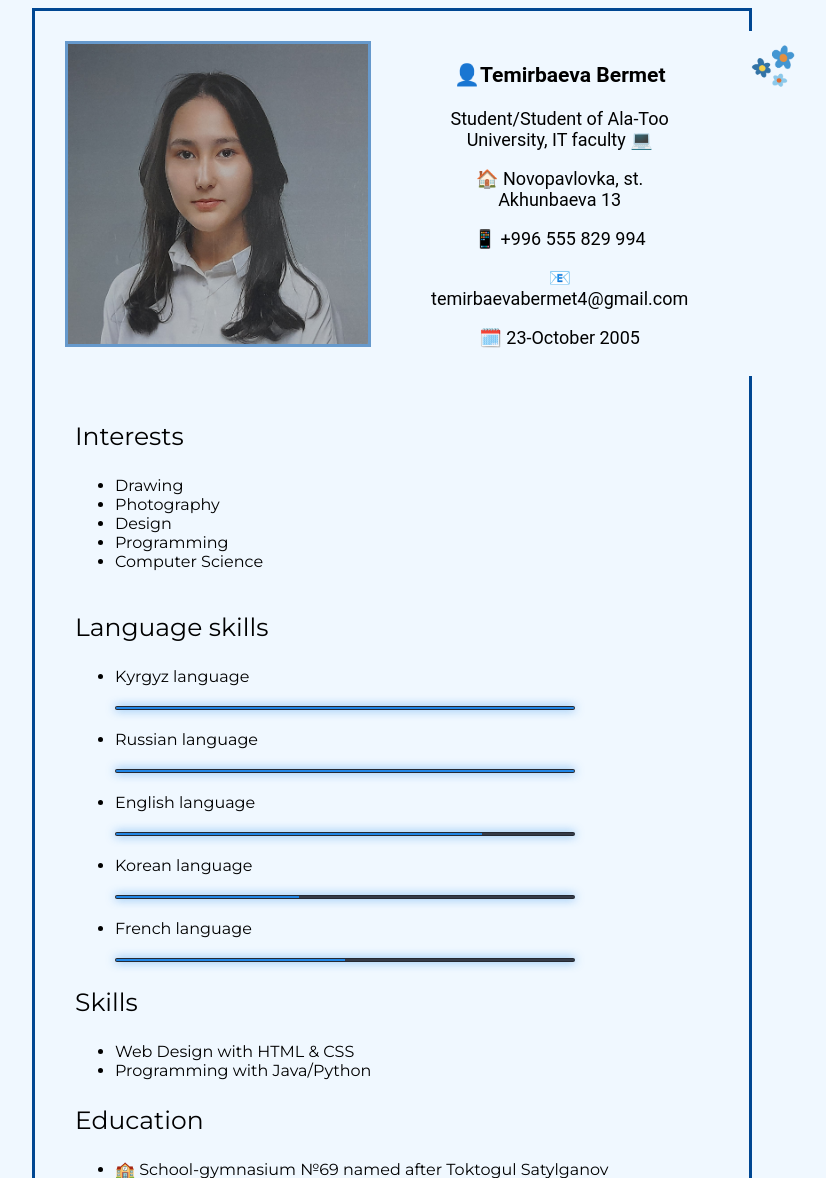
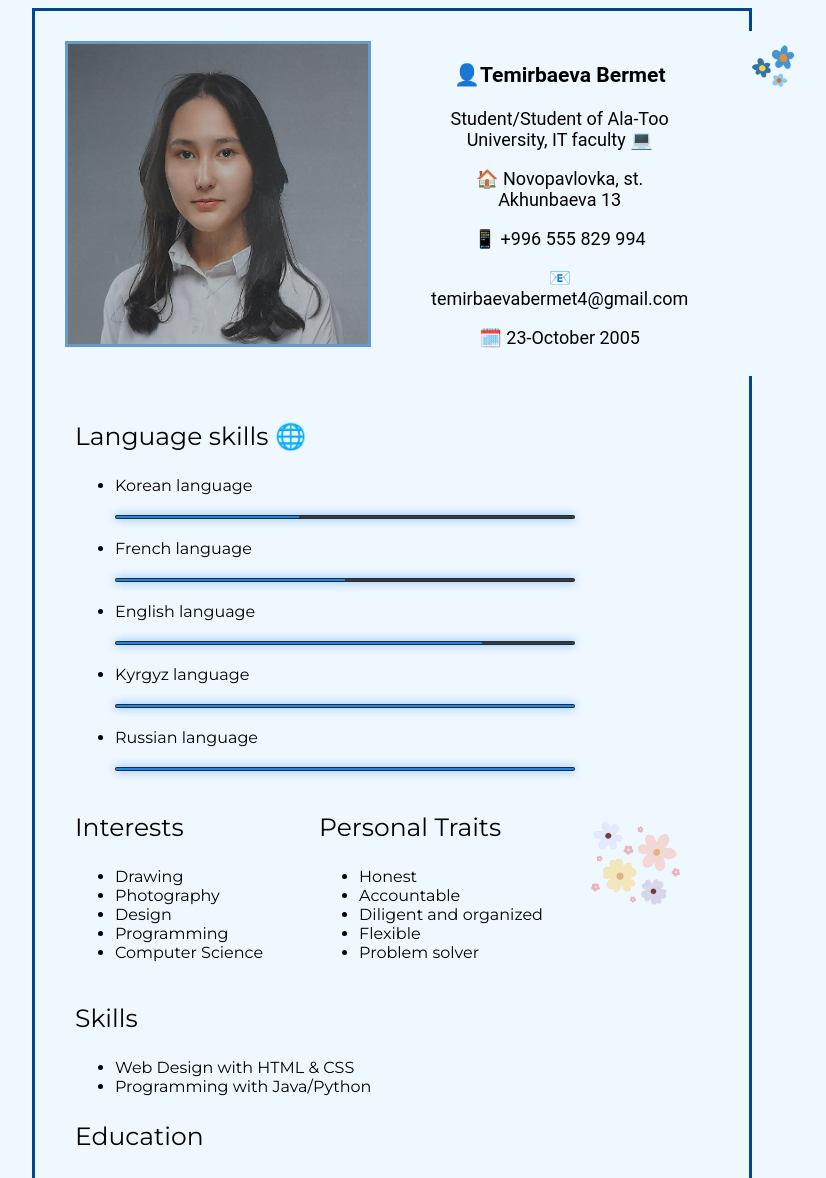
Before and after one commit to temirbaevabermet/https---github.com-temirbaevabermet-CV-web-page, a plain HTML site: page index.html in a window 1280 px wide. Shown: the top 1178 px of the page, without its empty margins (248-1074 px from the left). Drawn offline with Linux system fonts and the light colour scheme.

Commit message:
qualities added

```diff
--- a/css/style.css
+++ b/css/style.css
@@ -183,3 +183,8 @@
 		width: 50%;
 	}
 }
+.flowers{
+    width: 150px;
+    height: auto;
+    margin-right: 40px;
+}
--- a/index.html
+++ b/index.html
@@ -30,9 +30,20 @@
             <img src="img\giphy.gif" alt="flower photo" class="flowerPhoto">
         </article>
     </section>
+    <div class="skills">
+        <p class="head montserrat">Language skills 🌐</p>
+        <ul class="montserrat">
+            <li>Korean language</li><span class="bar"><span class="korean"></span></span>
+            <li>French language</li><span class="bar"><span class="french"></span></span>
+            <li>English language</li><span class="bar"><span class="english"></span></span>
+            <li>Kyrgyz language </li><span class="bar"><span class="kyrgyz"></span></span>
+            <li>Russian language</li><span class="bar"><span class="russian"></span></span>
+        </ul>
+
+    </div>
     <div class="skillStyle">
         <div>
-            <p class="head montserrat margin">Interests</p>
+            <p class="head montserrat margin">Interests </p>
             <ul class="montserrat margin">
                 <li>Drawing</li>
                 <li>Photography</li>
@@ -41,20 +52,21 @@
                 <li>Computer Science</li>
             </ul>
         </div>
+        <div>
+            <p class="head montserrat margin">Personal Traits</p>
+            <ul class="montserrat margin">
+                <li>Honest</li>
+                <li>Accountable</li>
+                <li>Diligent and organized</li>
+                <li>Flexible</li>
+                <li>Problem solver</li>
+            </ul>
+        </div>
+        <div><img src="img\flowersGiphy.gif" alt="flower photo" class="flowers"></div>
 
     </div>
 
-    <div class="skills">
-        <p class="head montserrat">Language skills</p>
-        <ul class="montserrat">
-            <li>Kyrgyz language</li><span class="bar"><span class="kyrgyz"></span></span>
-            <li>Russian language</li><span class="bar"><span class="russian"></span></span>
-            <li>English language</li><span class="bar"><span class="english"></span></span>
-            <li>Korean language</li><span class="bar"><span class="korean"></span></span>
-            <li>French language</li><span class="bar"><span class="french"></span></span>
-        </ul>
 
-    </div>
     <p class="head montserrat margin">Skills</p>
     <ul class="montserrat margin">
         <li>Web Design with HTML & CSS</li>
```
Also changed, not shown: img/flowersGiphy.gif (added).
